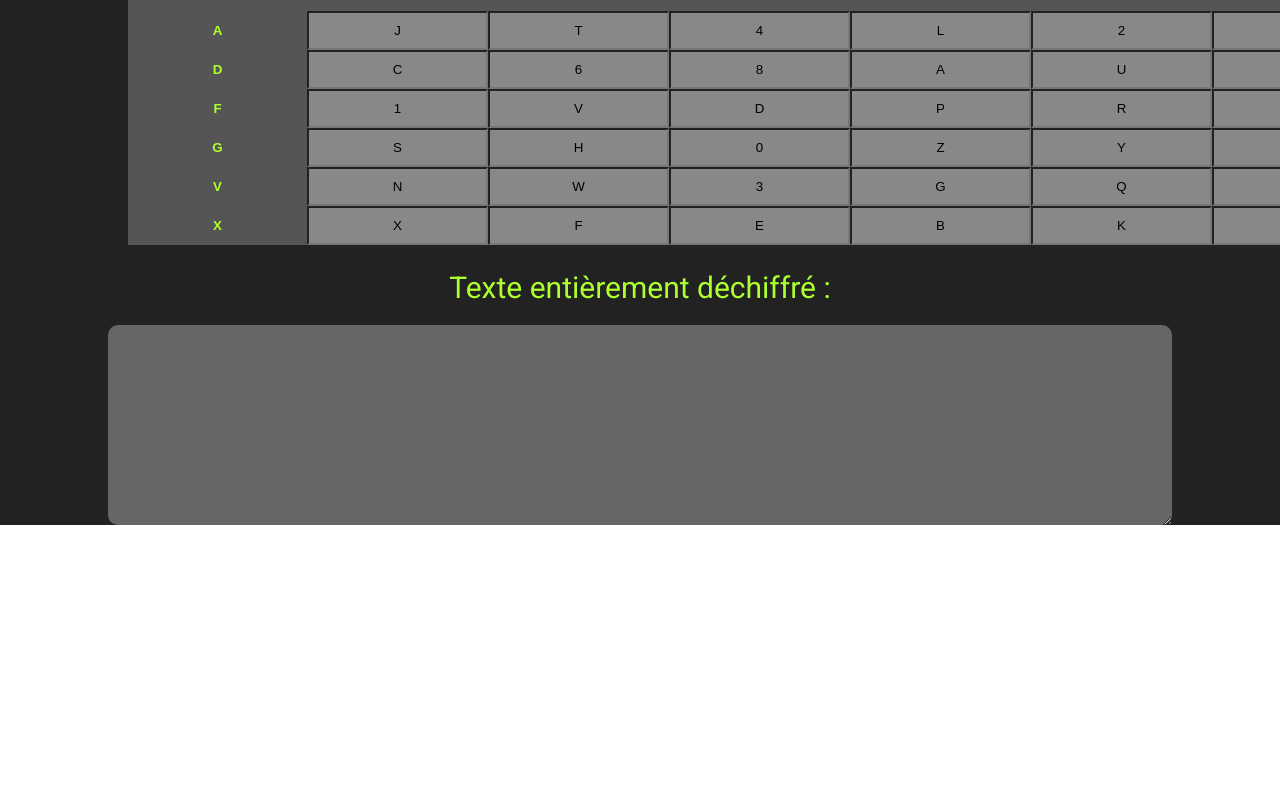
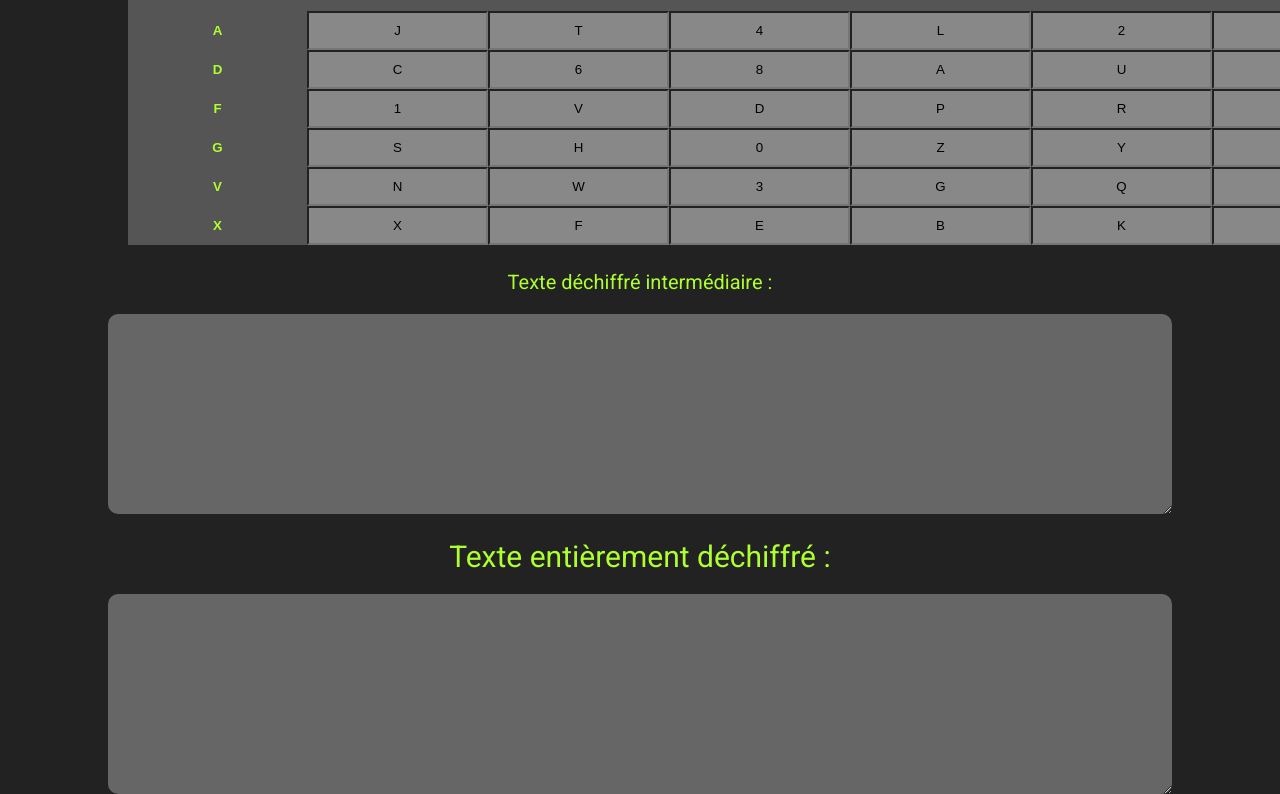
Before and after one commit to lucmaxime/ChiffrementADFGVX, a Vue app: page / in a window 1280 px wide. Shown: the part 811-1605 px from the top of the page. Before the commit the page ends 1336 px from the top, so only its background shows below. Built offline with nearby package versions, Linux system fonts and the light colour scheme.

Commit message:
Fix Déchiffrer

```diff
--- a/src/components/Dechiffrer.vue
+++ b/src/components/Dechiffrer.vue
@@ -1,8 +1,10 @@
 <template>
   <div id="dechiffrer">
-    <InputSelect @load="text = $event"/>
+    <InputSelect @load="text = $event.replace(new RegExp(/[\s]/, 'g'), '')"/>
     <Cle @load="key = $event"/>
     <TableauSubstitution @load="tableau = $event"/>
+    <div class="midEncodedText">Texte déchiffré intermédiaire :</div>
+    <textarea class="noMarginBottom" v-model="midDecodedText" readonly></textarea>
     <div class="encodedText">Texte entièrement déchiffré :</div>
     <textarea class="noMarginBottom" v-model="decodedText" readonly></textarea>
   </div>
@@ -23,18 +25,48 @@ export default {
   },
   computed: {
     decodedText: function () {
-      let midEncodedText = ''
-      let textWithoutSpaces = this.text.replace(new RegExp(/[\s]+/, 'g'), ' ')
-      for (let i = 0; i < textWithoutSpaces.length; i += 2) {
-        let char = textWithoutSpaces[i] + '' + textWithoutSpaces[i + 1]
-        midEncodedText += this.flattenTableau.get(char.toUpperCase())
+      let midDecodedText = this.midDecodedText
+      let decodedText = ''
+      for (let i = 0; i < midDecodedText.length; i += 2) {
+        let char = midDecodedText[i] + '' + midDecodedText[i + 1]
+        decodedText += this.flattenTableau.get(char.toUpperCase())
       }
-      return midEncodedText.toUpperCase()
+      return decodedText.toUpperCase()
+    },
+    midDecodedText: function () {
+      if (this.key === '' || this.text === '') return ''
+
+      let keyLength = this.key.length
+      let arrayWithKey = []
+      let orderedKey = this.key.split('').sort()
+      for (let i = 0; i < keyLength; i++) {
+        arrayWithKey.push([orderedKey[i]])
+      }
+
+      for (let i = 0; i < this.text.length / keyLength; i++) {
+        for (let j = 0; j < keyLength % this.text.length; j++) {
+          alert(i + ' ' + j + ' ' + this.text.length + ' ' + keyLength)
+          arrayWithKey[i][j + 1] = this.text[i * Math.floor(this.text.length / keyLength) + j]
+        }
+      }
+
+      let finalArray = []
+      for (let i = 0; i < arrayWithKey.length; i++) {
+        finalArray[this.key.indexOf(arrayWithKey[i][0])] = arrayWithKey[i]
+      }
+
+      let midDecodedText = ''
+      for (let i = 1; i < finalArray[0].length; i++) {
+        for (let j = 0; j < finalArray.length; j++) {
+          midDecodedText += finalArray[j][i]
+        }
+      }
+      return midDecodedText
     },
     flattenTableau: function () {
       let flatten = new Map()
       for (let i = 1; i < this.tableau.length; i++) {
-        for (let j = 1; j < this.tableau[i].length; j++) {
+        for (let j = 1; j < this.tableau[0].length; j++) {
           flatten.set(this.tableau[i][0] + this.tableau[0][j], this.tableau[i][j])
         }
       }
```
